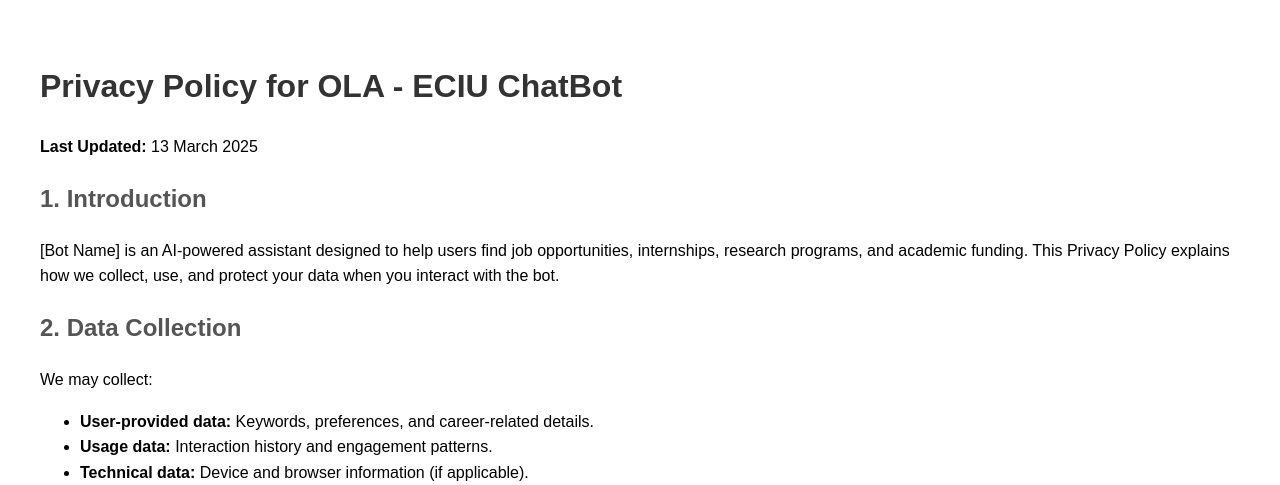
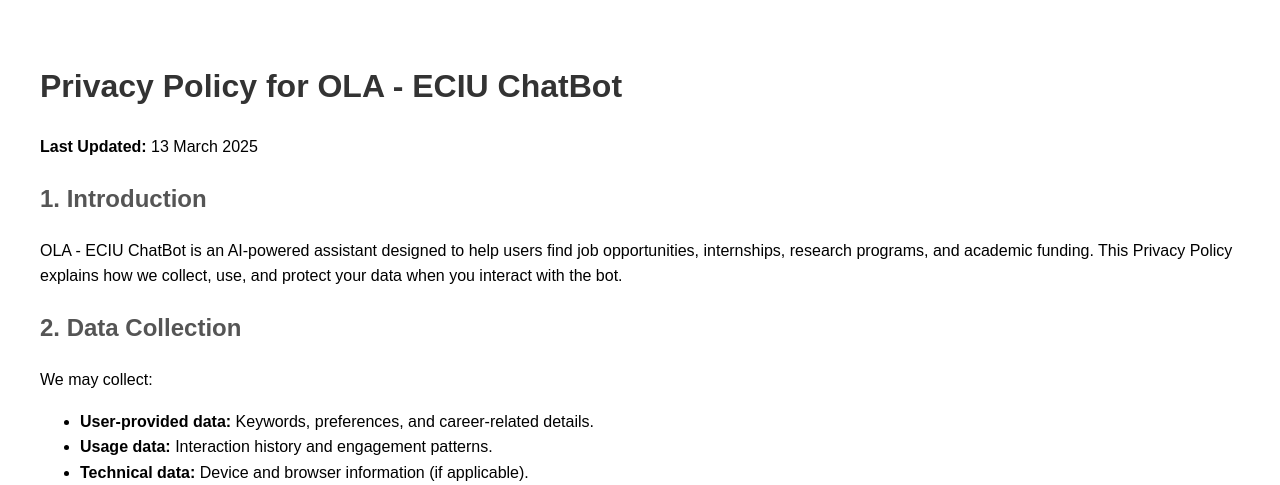
Before and after one commit to shepherd-06/ELIA, a Django app: page /crawl/privacy-policy/ in a window 1280 px wide. Shown: the top 485 px of the page. Run offline with Django 5.2, Linux system fonts and the light colour scheme; parts of the project's set-up code (start-up, migrations or seed data) failed here and were passed over.

Commit message:
bot name updated in privacy policy

```diff
--- a/crawl/templates/privacy_policy.html
+++ b/crawl/templates/privacy_policy.html
@@ -28,7 +28,7 @@
     <p><strong>Last Updated:</strong> 13 March 2025</p>
 
     <h2>1. Introduction</h2>
-    <p>[Bot Name] is an AI-powered assistant designed to help users find job opportunities, internships, research programs, and academic funding. This Privacy Policy explains how we collect, use, and protect your data when you interact with the bot.</p>
+    <p>OLA - ECIU ChatBot is an AI-powered assistant designed to help users find job opportunities, internships, research programs, and academic funding. This Privacy Policy explains how we collect, use, and protect your data when you interact with the bot.</p>
 
     <h2>2. Data Collection</h2>
     <p>We may collect:</p>
```
Also changed, not shown: 1 other file.
